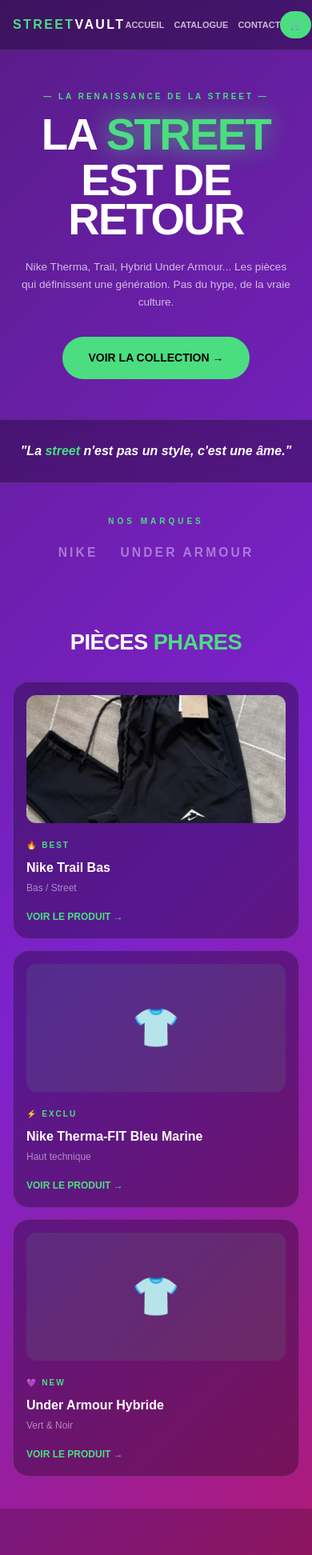
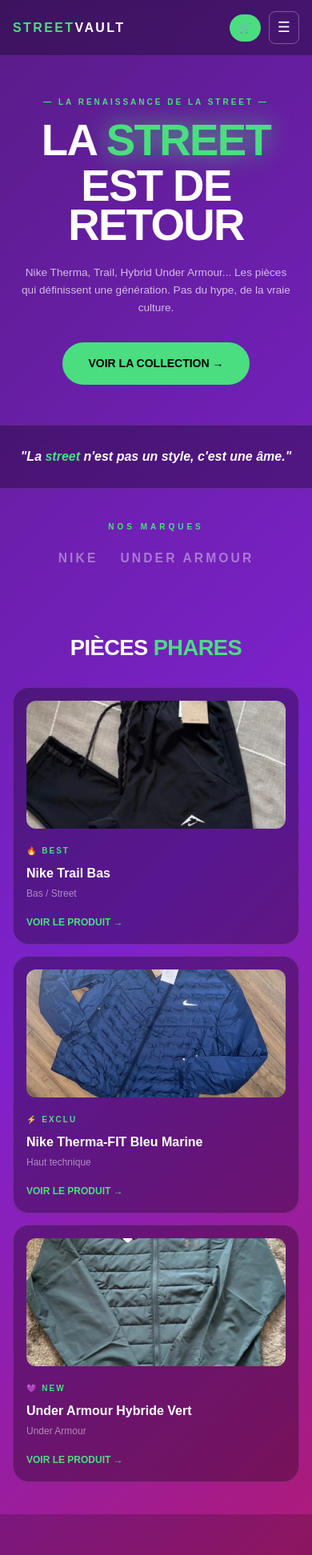
Before and after one commit to Ouissame9/streetwear-shop, a Next.js app: page / in a window 390 px wide. Shown: the top 1944 px of the page at 80% size. Built offline with nearby package versions, Linux system fonts and the light colour scheme.

Commit message:
menu hamburger mobile + photos catalogue + filtres simplifiés

```diff
--- a/app/catalogue/page.tsx
+++ b/app/catalogue/page.tsx
@@ -38,7 +38,7 @@
 
 export default function Catalogue() {
   const [filtre, setFiltre] = useState("TOUT");
-  const categories = ["TOUT", "HAUTS", "BAS", "VESTES", "NIKE", "UNDER ARMOUR"];
+  const categories = ["TOUT", "NIKE", "UNDER ARMOUR"];
 
   const produitsFiltres = produits.filter(p => {
     if (filtre === "TOUT") return true;
--- a/app/globals.css
+++ b/app/globals.css
@@ -35,3 +35,11 @@
   color: var(--foreground);
   font-family: Arial, Helvetica, sans-serif;
 }
+@media (max-width: 640px) {
+  .desktop-menu {
+    display: none !important;
+  }
+  .hamburger {
+    display: block !important;
+  }
+}
--- a/app/page.tsx
+++ b/app/page.tsx
@@ -1,6 +1,9 @@
 "use client";
+import { useState } from "react";
 
 export default function Home() {
+  const [menuOpen, setMenuOpen] = useState(false);
+
   return (
     <main style={{minHeight: "100vh", background: "linear-gradient(135deg, #581c87, #7e22ce, #be185d)", color: "white", overflowX: "hidden", width: "100%"}}>
 
@@ -10,15 +13,34 @@
           <span style={{color: "#4ade80"}}>STREET</span>
           <span style={{color: "white"}}>VAULT</span>
         </div>
-        <div style={{display: "flex", gap: "12px", fontSize: "11px", fontWeight: 700}}>
+
+        {/* MENU DESKTOP */}
+        <div style={{display: "flex", gap: "12px", fontSize: "11px", fontWeight: 700}} className="desktop-menu">
           <a href="/" style={{color: "rgba(255,255,255,0.7)", textDecoration: "none"}}>ACCUEIL</a>
           <a href="/catalogue" style={{color: "rgba(255,255,255,0.7)", textDecoration: "none"}}>CATALOGUE</a>
           <a href="/contact" style={{color: "rgba(255,255,255,0.7)", textDecoration: "none"}}>CONTACT</a>
         </div>
-        <a href="/panier" style={{background: "#4ade80", color: "black", fontWeight: 900, padding: "8px 12px", borderRadius: "999px", fontSize: "12px", textDecoration: "none", flexShrink: 0}}>
-          🛒
-        </a>
+
+        <div style={{display: "flex", gap: "10px", alignItems: "center"}}>
+          <a href="/panier" style={{background: "#4ade80", color: "black", fontWeight: 900, padding: "8px 12px", borderRadius: "999px", fontSize: "12px", textDecoration: "none", flexShrink: 0}}>
+            🛒
+          </a>
+          <button onClick={() => setMenuOpen(!menuOpen)} className="hamburger"
+            style={{background: "transparent", border: "1px solid rgba(255,255,255,0.3)", borderRadius: "8px", padding: "6px 10px", cursor: "pointer", color: "white", fontSize: "18px", display: "none"}}>
+            {menuOpen ? "✕" : "☰"}
+          </button>
+        </div>
       </nav>
+
+      {/* MENU MOBILE */}
+      {menuOpen && (
+        <div style={{position: "fixed", top: "56px", left: 0, right: 0, background: "rgba(0,0,0,0.97)", zIndex: 49, padding: "20px", display: "flex", flexDirection: "column", gap: "4px", borderBottom: "1px solid rgba(255,255,255,0.1)"}}>
+          <a href="/" onClick={() => setMenuOpen(false)} style={{color: "white", textDecoration: "none", fontWeight: 900, fontSize: "18px", letterSpacing: "0.1em", padding: "14px 0", borderBottom: "1px solid rgba(255,255,255,0.08)"}}>🏠 ACCUEIL</a>
+          <a href="/catalogue" onClick={() => setMenuOpen(false)} style={{color: "white", textDecoration: "none", fontWeight: 900, fontSize: "18px", letterSpacing: "0.1em", padding: "14px 0", borderBottom: "1px solid rgba(255,255,255,0.08)"}}>👕 CATALOGUE</a>
+          <a href="/panier" onClick={() => setMenuOpen(false)} style={{color: "white", textDecoration: "none", fontWeight: 900, fontSize: "18px", letterSpacing: "0.1em", padding: "14px 0", borderBottom: "1px solid rgba(255,255,255,0.08)"}}>🛒 PANIER</a>
+          <a href="/contact" onClick={() => setMenuOpen(false)} style={{color: "white", textDecoration: "none", fontWeight: 900, fontSize: "18px", letterSpacing: "0.1em", padding: "14px 0"}}>📞 CONTACT</a>
+        </div>
+      )}
 
       {/* HERO */}
       <section style={{display: "flex", flexDirection: "column", alignItems: "center", justifyContent: "center", textAlign: "center", padding: "50px 16px"}}>
@@ -63,8 +85,8 @@
         <div style={{display: "grid", gridTemplateColumns: "repeat(auto-fit, minmax(250px, 1fr))", gap: "14px", maxWidth: "1000px", margin: "0 auto"}}>
           {[
             { id: 19, name: "Nike Trail Bas", type: "Bas / Street", tag: "🔥 BEST", photo: "/images/bas-niketrail.JPG" },
-            { id: 4, name: "Nike Therma-FIT Bleu Marine", type: "Haut technique", tag: "⚡ EXCLU", photo: null },
-            { id: 20, name: "Under Armour Hybride", type: "Vert & Noir", tag: "💜 NEW", photo: null },
+            { id: 4, name: "Nike Therma-FIT Bleu Marine", type: "Haut technique", tag: "⚡ EXCLU", photo: "/images/therma-fit-bleu-etiq.JPG" },
+            { id: 20, name: "Under Armour Hybride Vert", type: "Under Armour", tag: "💜 NEW", photo: "/images/under-hybride-vert-dev.JPG" },
           ].map((p) => (
             <a key={p.id} href={`/produit/${p.id}`} style={{textDecoration: "none"}}>
               <div style={{background: "rgba(0,0,0,0.3)", border: "1px solid rgba(255,255,255,0.1)", borderRadius: "20px", padding: "16px", cursor: "pointer"}}>
```
Also changed, not shown: public/images/vetse-nike-traile_rouge-der.JPG (renamed from public/images/vetse-nike-traile rouge-der.JPG), public/images/vetse-nike-traile_rouge-dev.JPG (renamed from public/images/vetse-nike-traile rouge-dev.JPG).
